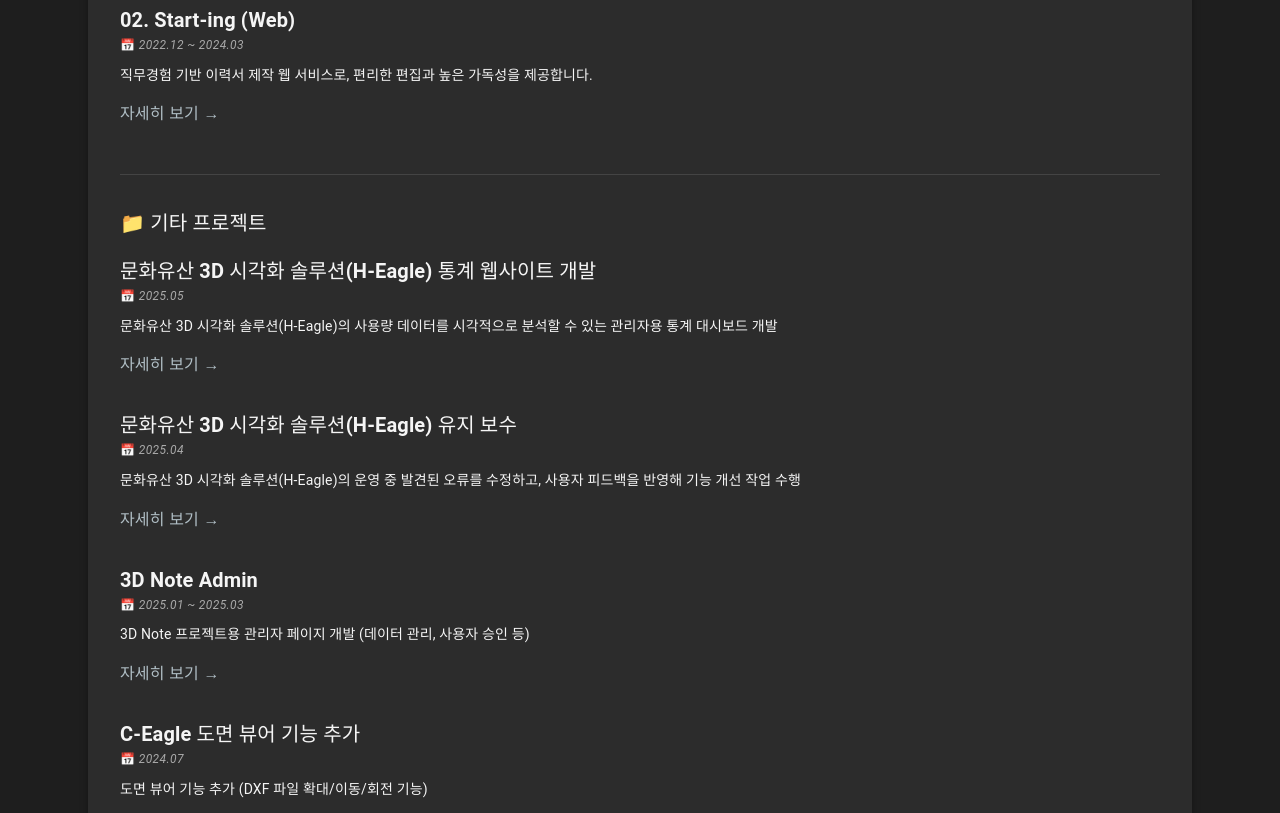
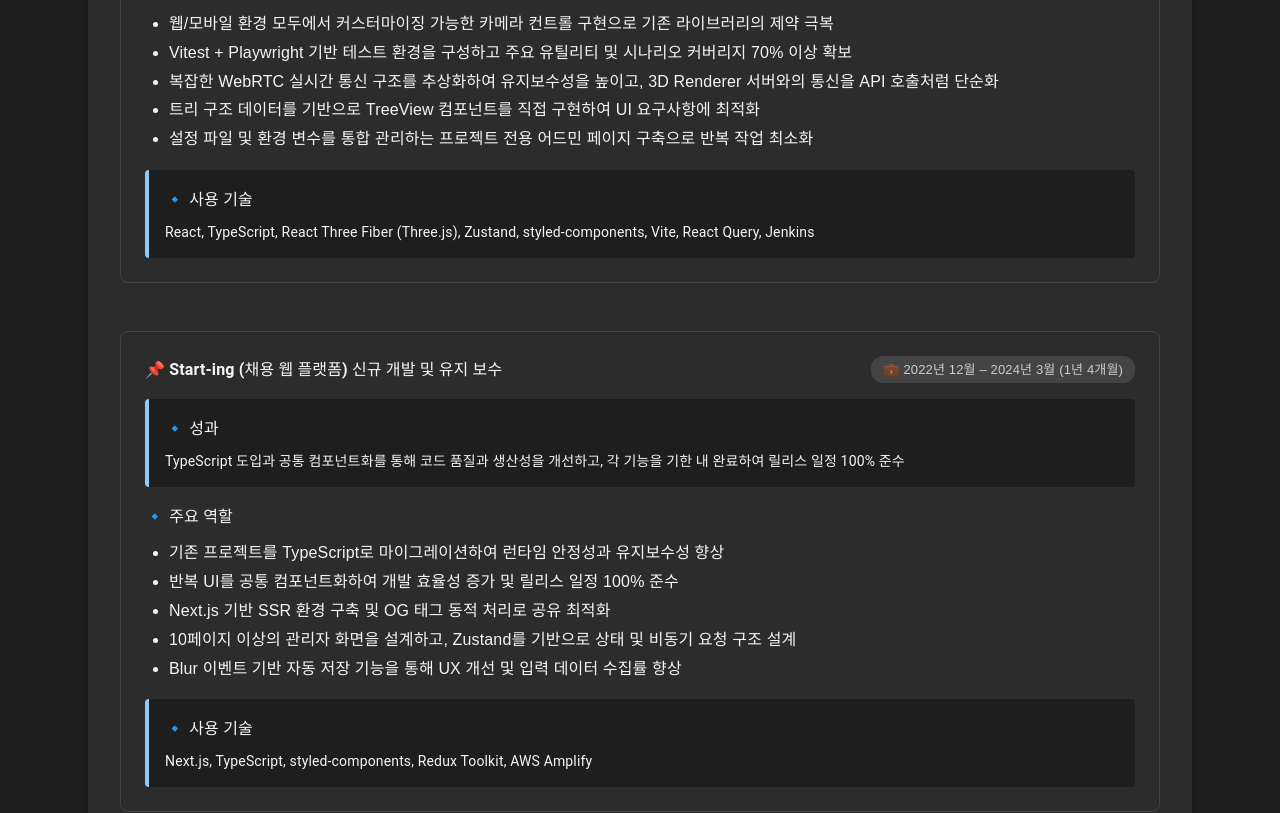
Before and after one commit to hyemmmm/my-portfolio, a React (Vite) app: page /#/ in a window 1280 px wide. Shown: the part 1320-2133 px from the top of the page. Built offline with nearby package versions, Linux system fonts and the light colour scheme.

Commit message:
feat: 경력 기술서 챕터 추가

```diff
--- /dev/null
+++ b/src/components/CareerSummaryItem.tsx
@@ -0,0 +1,126 @@
+import { Box, Typography } from "@mui/material";
+
+type Role = {
+  id: string;
+  text: string;
+  popup?: boolean;
+};
+
+type Props = {
+  title: string;
+  period: string;
+  achievement: string;
+  roles: Role[];
+  skills: string[];
+};
+
+export default function CareerSummaryItem({
+  title,
+  period,
+  achievement,
+  roles,
+  skills,
+}: Props) {
+  return (
+    <Box
+      sx={{
+        mb: 6,
+        p: 3,
+        border: "1px solid #444",
+        borderRadius: 2,
+        backgroundColor: "#2c2c2c",
+        position: "relative",
+      }}
+    >
+      {/* 제목 + 기간 */}
+      <Box
+        sx={{
+          display: "flex",
+          justifyContent: "space-between",
+          alignItems: "center",
+          mb: 2,
+        }}
+      >
+        <Typography variant="body1" fontWeight={700}>
+          📌 {title}
+        </Typography>
+        <Box
+          sx={{
+            fontSize: "13px",
+            backgroundColor: "#444",
+            px: 1.5,
+            py: 0.5,
+            borderRadius: "12px",
+            color: "#ccc",
+          }}
+        >
+          💼 {period}
+        </Box>
+      </Box>
+
+      {/* 성과 */}
+      <Box
+        sx={{
+          mb: 2,
+          p: 2,
+          backgroundColor: "#1e1e1e",
+          borderRadius: 1,
+          borderLeft: "4px solid #90caf9",
+        }}
+      >
+        <Typography variant="subtitle1" fontWeight={700} sx={{ mb: 1 }}>
+          🔹 성과
+        </Typography>
+        <Typography variant="body2">{achievement}</Typography>
+      </Box>
+
+      {/* 역할 */}
+      <Box sx={{ mb: 2 }}>
+        <Typography variant="subtitle1" fontWeight={700} sx={{ mb: 1 }}>
+          🔹 주요 역할
+        </Typography>
+        <Box component="ul" sx={{ pl: 3, lineHeight: 1.8 }}>
+          {roles.map((role, idx) => (
+            <>
+              <li key={idx}>
+                {role.text}
+                {role.popup && (
+                  <>
+                    👉
+                    <span
+                      onClick={() => {}}
+                      style={{
+                        color: "#90caf9",
+                        cursor: "pointer",
+                        textDecoration: "underline",
+                        textUnderlineOffset: "2px",
+                        fontSize: "14px",
+                      }}
+                    >
+                      더 보기
+                    </span>
+                  </>
+                )}
+              </li>
+            </>
+          ))}
+        </Box>
+      </Box>
+
+      {/* 기술 */}
+      <Box
+        sx={{
+          p: 2,
+          backgroundColor: "#1e1e1e",
+          borderRadius: 1,
+          borderLeft: "4px solid #90caf9",
+        }}
+      >
+        <Typography variant="subtitle1" fontWeight={700} sx={{ mb: 1 }}>
+          🔹 사용 기술
+        </Typography>
+        <Typography variant="body2">{skills.join(", ")}</Typography>
+      </Box>
+    </Box>
+  );
+}
--- /dev/null
+++ b/src/data/careerSummaryData.ts
@@ -0,0 +1,79 @@
+export const careerSummaryData = [
+  {
+    id: "3d-note",
+    title: "3D Note (하이브리드 앱) 신규 개발 및 유지 보수",
+    period: "2024년 8월 – 2025년 4월 (9개월)",
+    achievement:
+      "기존 카메라 컨트롤의 한계를 극복하기 위해 커스텀 카메라 컨트롤을 직접 구현하여 조작 편의성을 향상",
+    roles: [
+      {
+        id: "custom-camera",
+        text: "웹/모바일 환경 모두에서 커스터마이징 가능한 카메라 컨트롤 구현으로 기존 라이브러리의 제약 극복",
+      },
+      {
+        id: "test-env",
+        text: "Vitest + Playwright 기반 테스트 환경을 구성하고 주요 유틸리티 및 시나리오 커버리지 70% 이상 확보",
+      },
+      {
+        id: "webrtc-api",
+        text: "복잡한 WebRTC 실시간 통신 구조를 추상화하여 유지보수성을 높이고, 3D Renderer 서버와의 통신을 API 호출처럼 단순화",
+      },
+      {
+        id: "treeview",
+        text: "트리 구조 데이터를 기반으로 TreeView 컴포넌트를 직접 구현하여 UI 요구사항에 최적화",
+        popup: false,
+      },
+      {
+        id: "admin-config",
+        text: "설정 파일 및 환경 변수를 통합 관리하는 프로젝트 전용 어드민 페이지 구축으로 반복 작업 최소화",
+      },
+    ],
+    skills: [
+      "React",
+      "TypeScript",
+      "React Three Fiber (Three.js)",
+      "Zustand",
+      "styled-components",
+      "Vite",
+      "React Query",
+      "Jenkins",
+    ],
+  },
+  {
+    id: "start-ing",
+    title: "Start-ing (채용 웹 플랫폼) 신규 개발 및 유지 보수",
+    period: "2022년 12월 – 2024년 3월 (1년 4개월)",
+    achievement:
+      "TypeScript 도입과 공통 컴포넌트화를 통해 코드 품질과 생산성을 개선하고, 각 기능을 기한 내 완료하여 릴리스 일정 100% 준수",
+    roles: [
+      {
+        id: "ts-migration",
+        text: "기존 프로젝트를 TypeScript로 마이그레이션하여 런타임 안정성과 유지보수성 향상",
+      },
+      {
+        id: "shared-components",
+        text: "반복 UI를 공통 컴포넌트화하여 개발 효율성 증가 및 릴리스 일정 100% 준수",
+      },
+      {
+        id: "og-ssr",
+        text: "Next.js 기반 SSR 환경 구축 및 OG 태그 동적 처리로 공유 최적화",
+        link: "/project/start-ing#og-meta",
+      },
+      {
+        id: "admin-pages",
+        text: "10페이지 이상의 관리자 화면을 설계하고, Zustand를 기반으로 상태 및 비동기 요청 구조 설계",
+      },
+      {
+        id: "autosave",
+        text: "Blur 이벤트 기반 자동 저장 기능을 통해 UX 개선 및 입력 데이터 수집률 향상",
+      },
+    ],
+    skills: [
+      "Next.js",
+      "TypeScript",
+      "styled-components",
+      "Redux Toolkit",
+      "AWS Amplify",
+    ],
+  },
+];
--- a/src/i18n/translation/en/tab.json
+++ b/src/i18n/translation/en/tab.json
@@ -2,5 +2,6 @@
   "contact": "CONTACT",
   "experiences": "EXPERIENCES",
   "projects": "PROJECTS",
-  "skills": "SKILLS"
+  "skills": "SKILLS",
+  "career-summary": "CAREER SUMMARY"
 }
--- a/src/i18n/translation/ko/tab.json
+++ b/src/i18n/translation/ko/tab.json
@@ -2,5 +2,6 @@
   "contact": "연락처",
   "experiences": "경력",
   "projects": "프로젝트",
-  "skills": "기술 스택"
+  "skills": "기술 스택",
+  "career-summary": "경력 기술서"
 }
--- a/src/pages/Home.tsx
+++ b/src/pages/Home.tsx
@@ -14,6 +14,8 @@
 import EtcProjectDetail from "../components/EtcProjectDetail";
 import LanguageToggle from "../components/LanguageToggle";
 import { useTranslation } from "react-i18next";
+import { careerSummaryData } from "../data/careerSummaryData";
+import CareerSummaryItem from "../components/CareerSummaryItem";
 
 export default function Home() {
   const navigate = useNavigate();
@@ -116,6 +118,20 @@
             />
           </SectionCard>
 
+          {/* Career Summary */}
+          <SectionCard title={t("career-summary")}>
+            {careerSummaryData.map((item) => (
+              <CareerSummaryItem
+                key={item.id}
+                title={item.title}
+                period={item.period}
+                achievement={item.achievement}
+                roles={item.roles}
+                skills={item.skills}
+              />
+            ))}
+          </SectionCard>
+
           {/* Projects */}
           <SectionCard title={t("projects")}>
             <Typography variant="h6" fontWeight={700} sx={{ mb: 2 }}>
```
